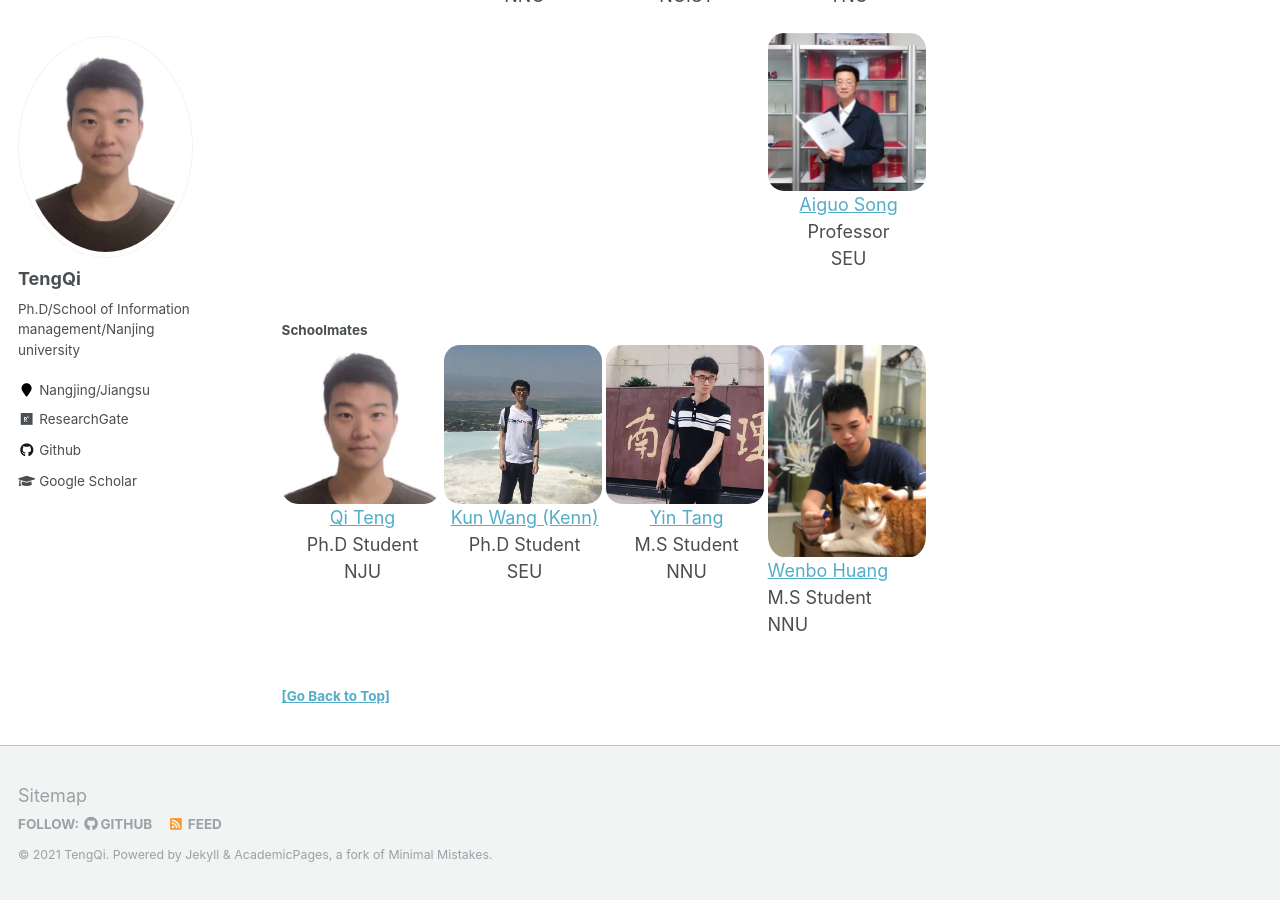
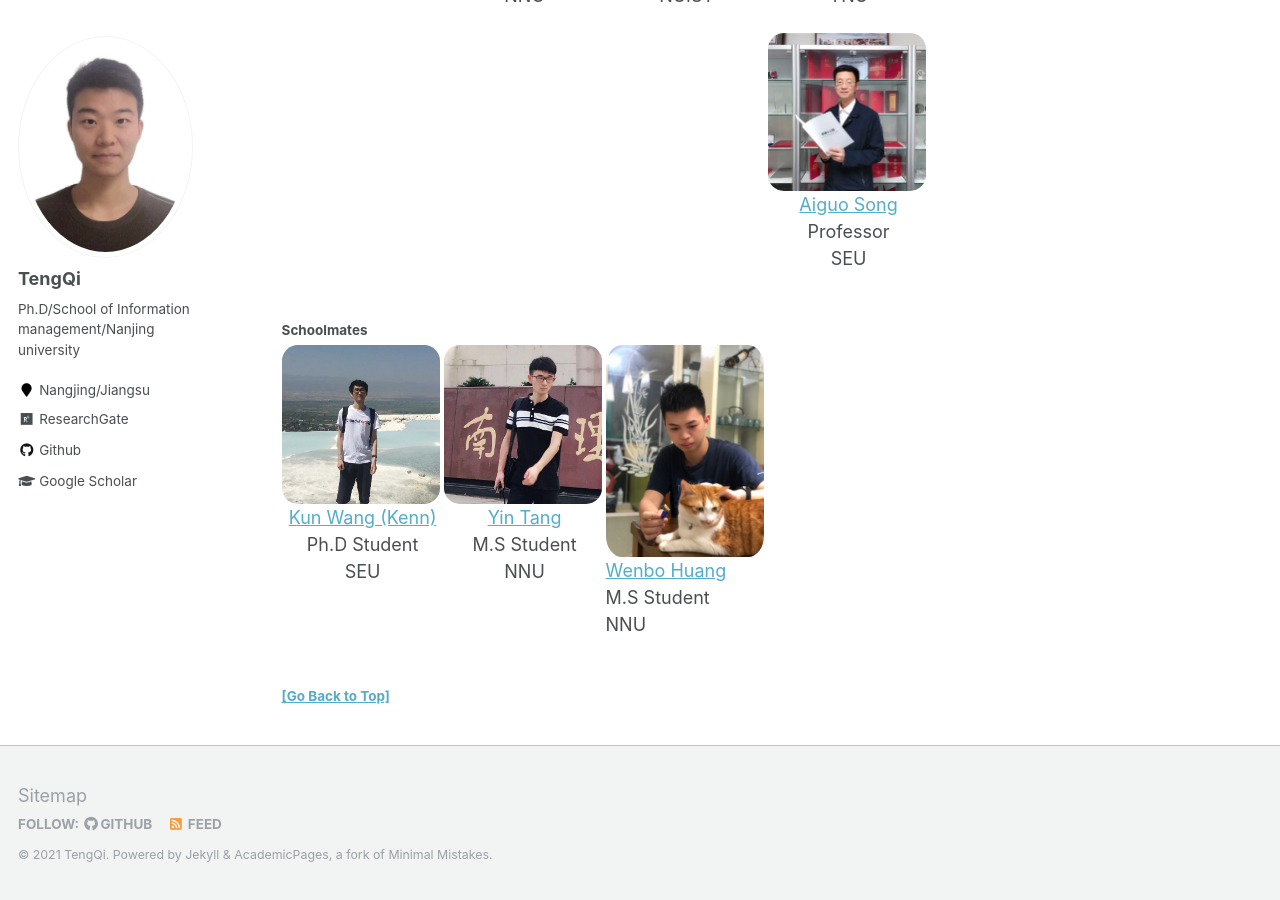
Before and after one commit to tengqi159/tengqi.github.io, a Jekyll site: the page built from _pages/about.md, in a window 1280 px wide and 900 px high, scrolled down 1259 px. Built offline with Jekyll 4.4.1, drawn with Linux system fonts in a browser that asks for light colours.

Commit message:
Update about.md

```diff
--- a/_pages/about.md
+++ b/_pages/about.md
@@ -71,11 +71,6 @@ Research Advisors
 #### <strong>Schoolmates</strong>
 
 <div style="width: 14%; float: left; min-width: 9em;">
-<img loading="lazy" width="98%" height="98%" style="border-radius: 10%;" src="../images/qiteng.jpg"/>
-<p style="text-align: center;"> <a href="https://github.com/tengqi159">Qi Teng</a><br />Ph.D Student<br />NJU</p>
-</div>
-
-<div style="width: 14%; float: left; min-width: 9em;">
 <img loading="lazy" width="98%" height="98%" style="border-radius: 10%;" src="kunwang.png"/>
 <p style="text-align: center;"> <a href="https://github.com/KennCoder7">Kun Wang (Kenn)</a><br />Ph.D Student<br />SEU</p>
 </div>
@@ -86,7 +81,7 @@ Research Advisors
 </div>
 
 <div style="width: 14%; float: left; min-width: 9em;">
-<img loading="lazy" width="98%" height="98%" style="border-radius: 10%;" src="../images/huangwenbo.jpg"/>
+<img loading="lazy" width="98%" height="98%" style="border-radius: 10%;" src="../images/adminR.jpg"/>
 <p style="text-align: left;"> <a href="https://wenbohuang1002.github.io/">Wenbo Huang</a><br />M.S Student<br />NNU</p>
 </div>
 
```
